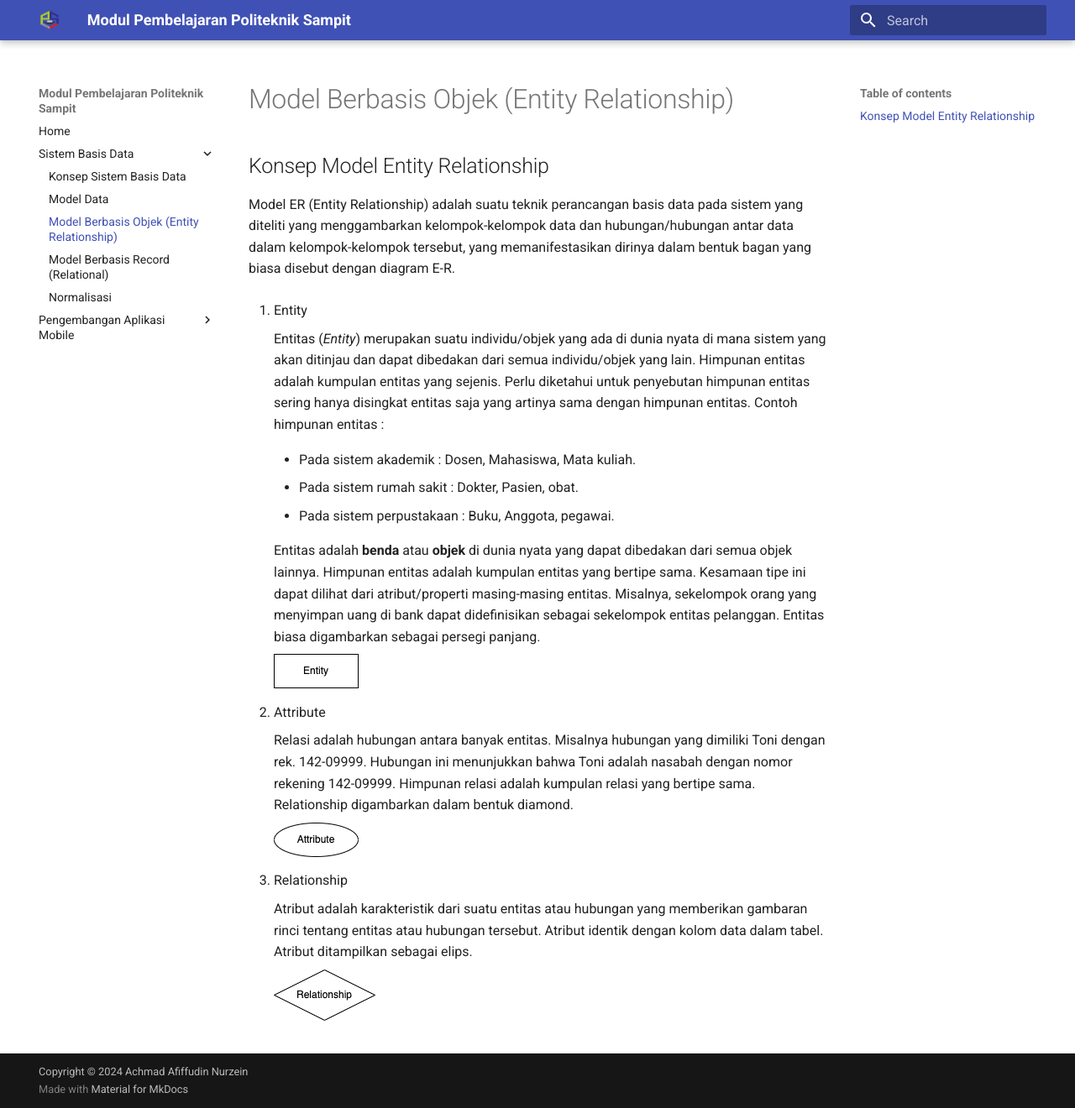
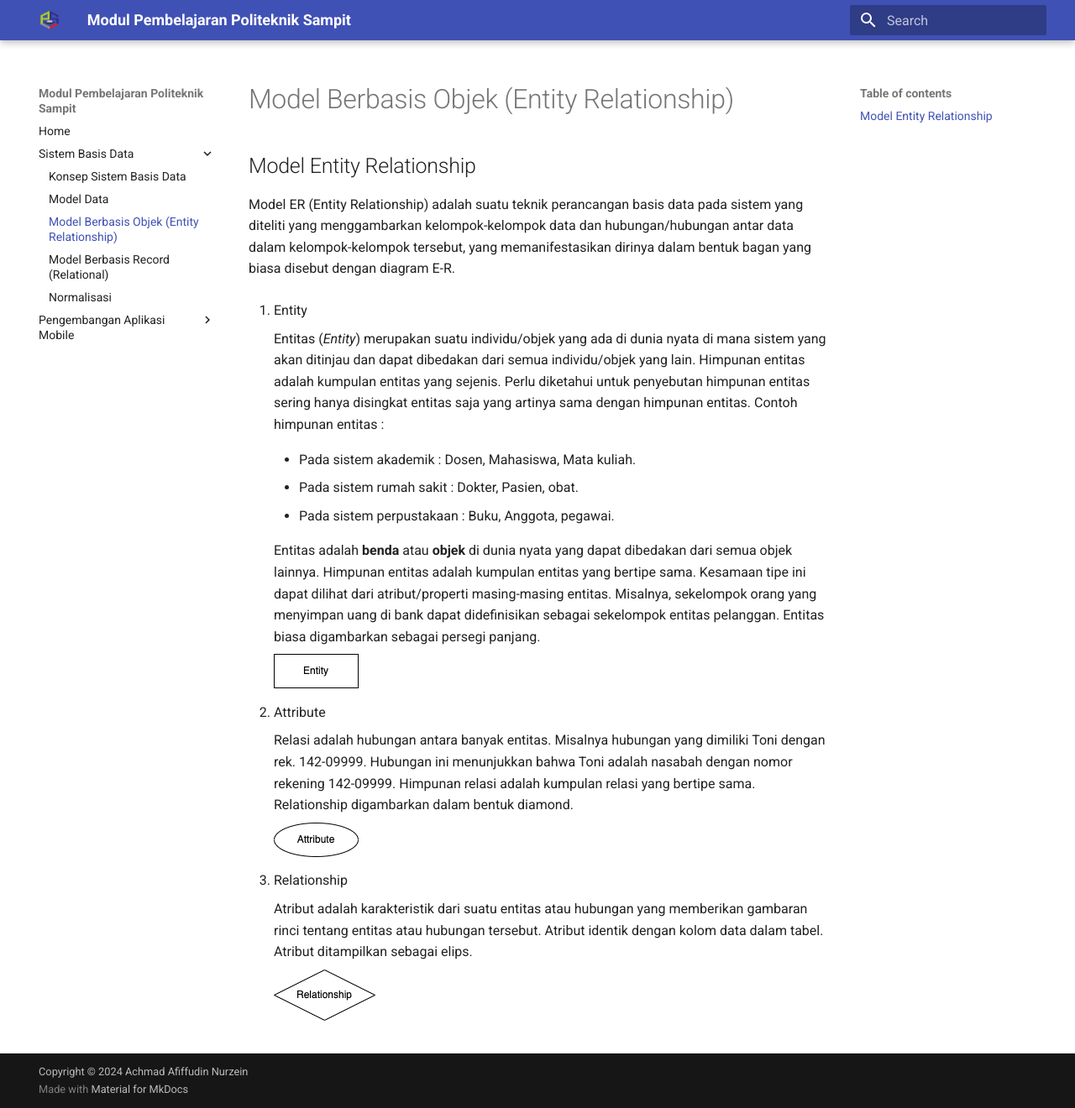
Before and after one commit to afifnz/modul-basis-data, an MkDocs documentation site: the page built from docs/sistem-basis-data/03.md, in a window 1280 px wide and 1320 px high. Shown: the whole window at 84% size. Built offline with MkDocs 1.6.1 and Material for MkDocs 9.7.7, drawn with Linux system fonts in a browser that asks for light colours.

Commit message:
image show

```diff
--- a/docs/sistem-basis-data/03.md
+++ b/docs/sistem-basis-data/03.md
@@ -1,4 +1,4 @@
-## Konsep Model Entity Relationship
+## Model Entity Relationship
 
 Model ER (Entity Relationship) adalah suatu teknik perancangan basis data pada sistem yang diteliti yang menggambarkan kelompok-kelompok data dan hubungan/hubungan antar data dalam kelompok-kelompok tersebut, yang memanifestasikan dirinya dalam bentuk bagan yang biasa disebut dengan diagram E-R.
 
@@ -14,16 +14,16 @@
 
     Entitas adalah **benda** atau **objek** di dunia nyata yang dapat dibedakan dari semua objek lainnya. Himpunan entitas adalah kumpulan entitas yang bertipe sama. Kesamaan tipe ini dapat dilihat dari atribut/properti masing-masing entitas. Misalnya, sekelompok orang yang menyimpan uang di bank dapat didefinisikan sebagai sekelompok entitas pelanggan. Entitas biasa digambarkan sebagai persegi panjang.
 
-    ![image](/assets/Entity.png)
+    ![image](../../assets/Entity.png)
 
 2. Attribute
 
     Relasi adalah hubungan antara banyak entitas. Misalnya hubungan yang dimiliki Toni dengan rek. 142-09999. Hubungan ini menunjukkan bahwa Toni adalah nasabah dengan nomor rekening 142-09999. Himpunan relasi adalah kumpulan relasi yang bertipe sama. Relationship digambarkan dalam bentuk diamond.
 
-    ![image](/assets/Attribute.png)
+    ![image](../../assets/Attribute.png)
 
 3. Relationship
 
     Atribut adalah karakteristik dari suatu entitas atau hubungan yang memberikan gambaran rinci tentang entitas atau hubungan tersebut. Atribut identik dengan kolom data dalam tabel. Atribut ditampilkan sebagai elips.
 
-    ![image](/assets/Relationship.png)
+    ![image](../../assets/Relationship.png)
```
